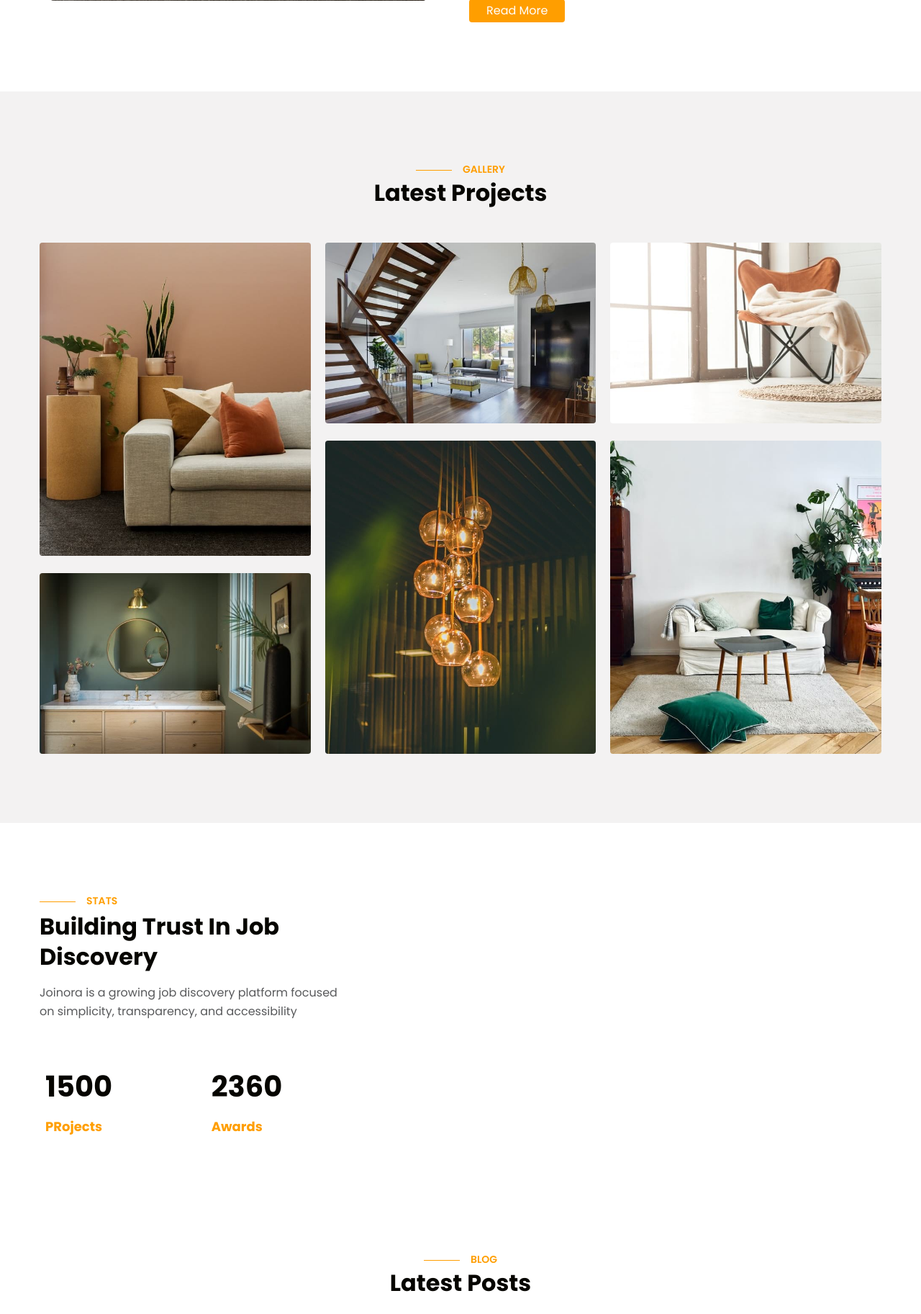
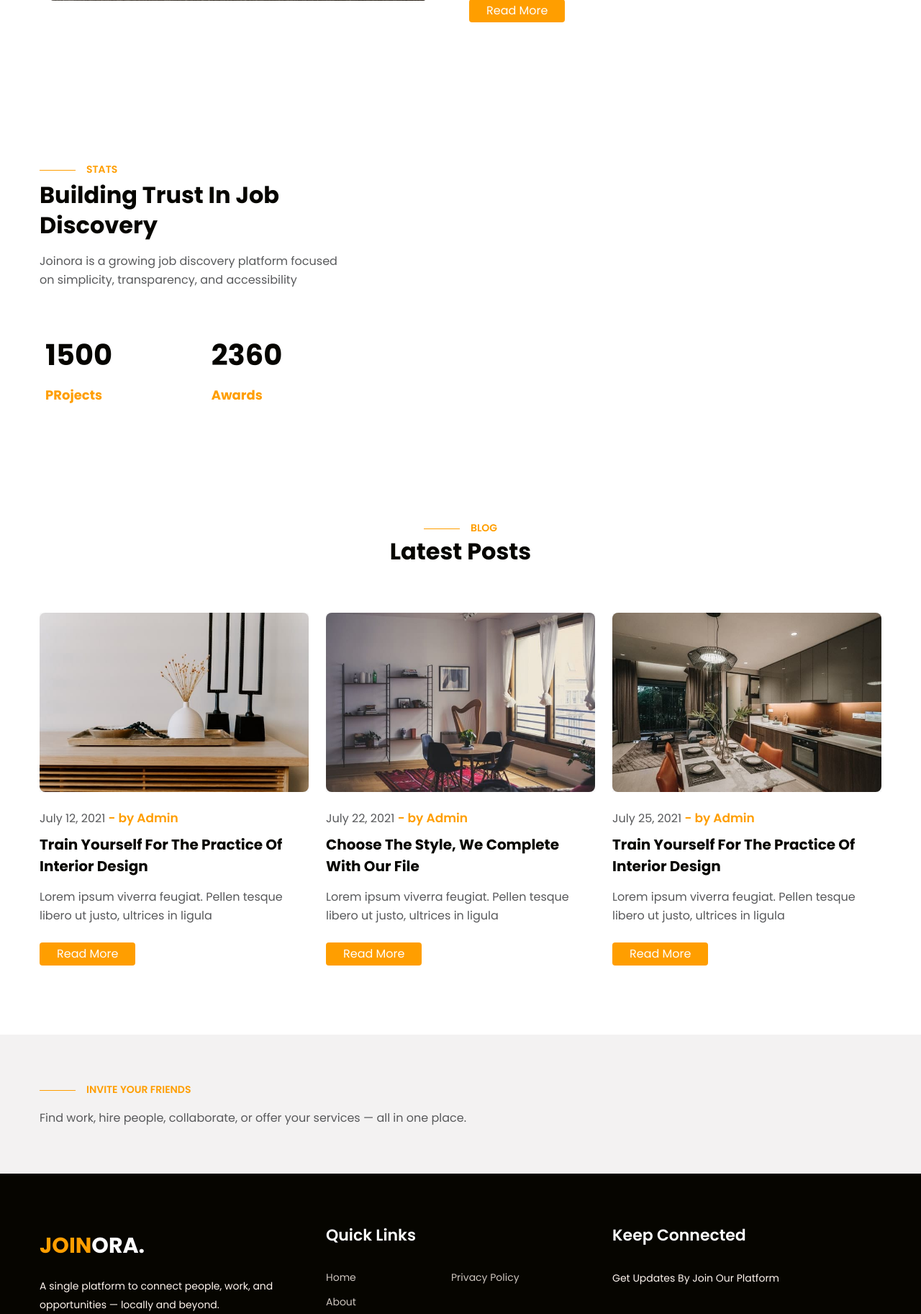
Before and after one commit to ravi-user/joinora, a Django app: page / in a window 1280 px wide. Shown: the part 2497-4322 px from the top of the page at 72% size. Run offline with Django 5.2, Linux system fonts and the light colour scheme; some libraries are stand-ins or nearby versions.

Commit message:
updated index file

```diff
--- a/home/templates/home/index.html
+++ b/home/templates/home/index.html
@@ -817,89 +817,7 @@
     </section>
     <!--//w3-grids-->
     <!--/Gallery-Section-->
-    <section class="w3l-gallery" id="gallery">
-        <div class="destionation-innf py-5">
-            <div class="container py-lg-5 py-md-4 py-2 HomePageGallery">
-                <div class="title-content text-center">
-                    <h6 class="title-subw3hny text-center">Gallery</h6>
-                    <h3 class="title-w3l mb-5 text-center">Latest Projects</h3>
-                </div>
-                <!--/grids-grids-->
-                <ul class="gallery_agile">
-                    <li>
-                        <div class="w3_agile_portfolio_grid">
-                            <a href="{% static 'assets/images/ab1.jpg' %}">
-                                <img src="{% static 'assets/images/ab1.jpg' %}" alt=" "
-                                    class="img-fluid radius-image" />
-                                <div class="w3layouts_news_grid_pos">
-                                    <div class="wthree_text">
-                                        <h3><i class="fas fa-search"></i></h3>
-                                    </div>
-                                </div>
-                            </a>
-                        </div>
-                        <div class="w3_agile_portfolio_grid mt-4">
-                            <a href="{% static 'assets/images/g4.jpg' %}">
-                                <img src="{% static 'assets/images/g4.jpg' %}" alt=" " class="img-fluid radius-image" />
-                                <div class="w3layouts_news_grid_pos">
-                                    <div class="wthree_text">
-                                        <h3><i class="fas fa-search"></i></h3>
-                                    </div>
-                                </div>
-                            </a>
-                        </div>
-                    </li>
-                    <li>
-                        <div class="w3_agile_portfolio_grid">
-                            <a href="{% static 'assets/images/g3.jpg' %}">
-                                <img src="{% static 'assets/images/g3.jpg' %}" alt=" " class="img-fluid radius-image" />
-                                <div class="w3layouts_news_grid_pos">
-                                    <div class="wthree_text">
-                                        <h3><i class="fas fa-search"></i></h3>
-                                    </div>
-                                </div>
-                            </a>
-                        </div>
-                        <div class="w3_agile_portfolio_grid mt-4">
-                            <a href="{% static 'assets/images/ab3.jpg' %}">
-                                <img src="{% static 'assets/images/ab3.jpg' %}" alt=" "
-                                    class="img-fluid radius-image" />
-                                <div class="w3layouts_news_grid_pos">
-                                    <div class="wthree_text">
-                                        <h3><i class="fas fa-search"></i></h3>
-                                    </div>
-                                </div>
-                            </a>
-                        </div>
-                    </li>
-                    <li>
-                        <div class="w3_agile_portfolio_grid">
-                            <a href="{% static 'assets/images/g2.jpg' %}">
-                                <img src="{% static 'assets/images/g2.jpg' %}" alt=" " class="img-fluid radius-image" />
-                                <div class="w3layouts_news_grid_pos">
-                                    <div class="wthree_text">
-                                        <h3><i class="fas fa-search"></i></h3>
-                                    </div>
-                                </div>
-                            </a>
-                        </div>
-                        <div class="w3_agile_portfolio_grid mt-4">
-                            <a href="{% static 'assets/images/ab2.jpg' %}">
-                                <img src="{% static 'assets/images/ab2.jpg' %}" alt=" "
-                                    class="img-fluid radius-image" />
-                                <div class="w3layouts_news_grid_pos">
-                                    <div class="wthree_text">
-                                        <h3><i class="fas fa-search"></i></h3>
-                                    </div>
-                                </div>
-                            </a>
-                        </div>
-                    </li>
-                </ul>
-                <!--//rids-grids-->
-            </div>
-        </div>
-    </section>
+
     <!--//Gallery-Section-->
     <!--/w3l-midslider-->
     <section class="w3l-midslider py-5" id="midslider">
```
